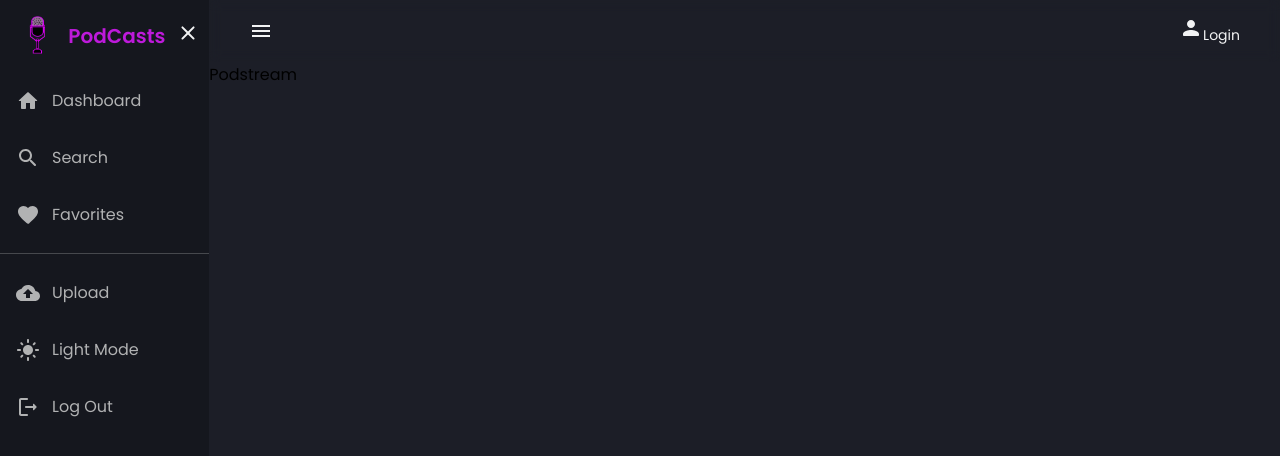
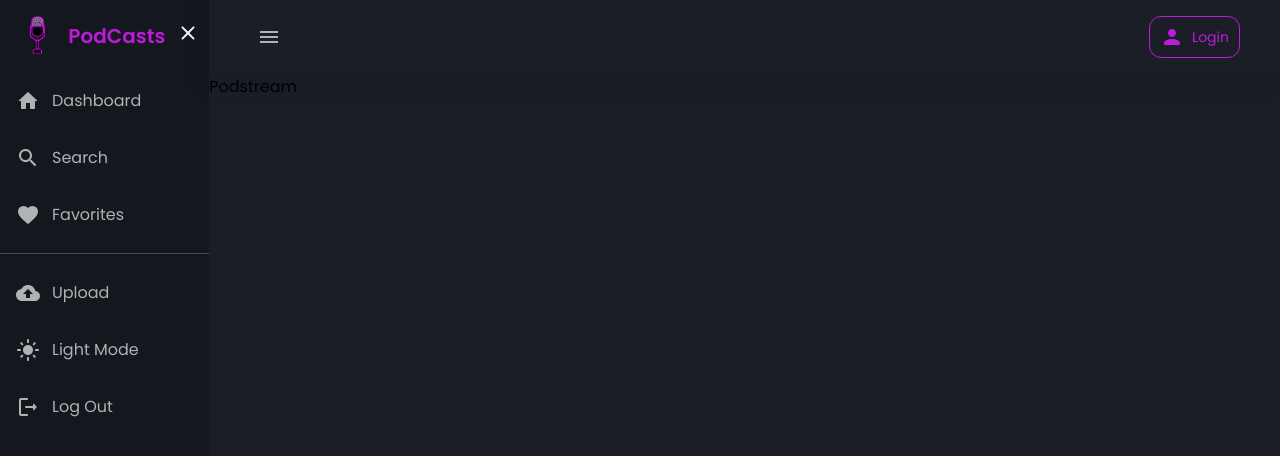
Before and after one commit to Mateo-Benzien/cliant, a React (Create React App) app: page / in a window 1280 px wide. Shown: the top 456 px of the page. Built offline with nearby package versions, Linux system fonts and the light colour scheme.

Commit message:
completed half of the Navbar.jsx

```diff
--- a/src/App.js
+++ b/src/App.js
@@ -28,12 +28,14 @@ function App() {
     <ThemeProvider theme={darkMode ? darkTheme : lightTheme}>
       <BrowserRouter>
         <Container>
+          {menuOpen &&(
           <Sidebar
             menuOpen={menuOpen}
             setMenuOpen={setMenuOpen}
             setDarkMode={setDarkMode}
             darkMode={darkMode}
           />
+         )}
           <Frame>
             <Navbar menuOpen={menuOpen} setMenuOpen={setMenuOpen} />
             Podstream
--- a/src/components/NavBar.jsx
+++ b/src/components/NavBar.jsx
@@ -1,40 +1,54 @@
 import React from 'react';
-import styled from "styled-components";
-import { Menu, PersonRounded} from "@mui/icons-material";
-
+import styled from 'styled-components';
+import { Menu, PersonRounded } from '@mui/icons-material';
+import { IconButton } from '@mui/material';
 
 const NavbarDiv = styled.div`
   display: flex;
   justify-content: space-between;
-  width: 100%;
   padding: 16px 40px;
   align-items: center;
   box-sizing: border-box;
   color: ${({ theme }) => theme.text_primary};
   gap: 30px;
-  background: ${({ theme }) => theme.bg}
+  background: ${({ theme }) => theme.bgLight};
   box-shadow: 0 4px 30px rgba(0, 0, 0, 0.1);
   backdrop-filter: blur(5.7px);
   -webkit-backdrop-filter: blur(5.7px);
+  @media (max-width: 768px) {
+    padding: 16px;
+  }
 `;
 
 const ButtonDiv = styled.div`
   font-size: 14px;
   cursor: pointer;
-    text-decoration: none;
+  display:flex;
   max-width: 70px;
-    align:
+  align-items: center;
+  color: ${({ theme }) => theme.primary};
+  border: 1px solid  ${({ theme }) => theme.primary};
+ border-radius: 12px;
+  padding:8px 10px;
+  gap: 8px;
 `;
 
-const Navbar =() =>{
-    return <NavbarDiv>
-        <Menu/>
+const IcoButton = styled(IconButton)`
+  color: ${({ theme }) => theme.text_secondary} !important;
+`;
+
+const Navbar = ({setMenuOpen , menuOpen}) => {
+  return (
+    <NavbarDiv>
+        <IcoButton onClick={() =>setMenuOpen(!menuOpen)}>
+      <Menu />
+      </IcoButton>
       <ButtonDiv>
-            <PersonRounded/>
+        <PersonRounded />
         Login
       </ButtonDiv>
     </NavbarDiv>
-
+  );
 };
 
 export default Navbar;
```
Lines whose indentation alone changed are shown as unchanged.
